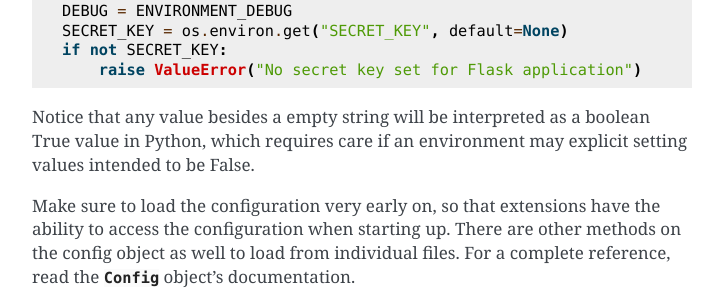
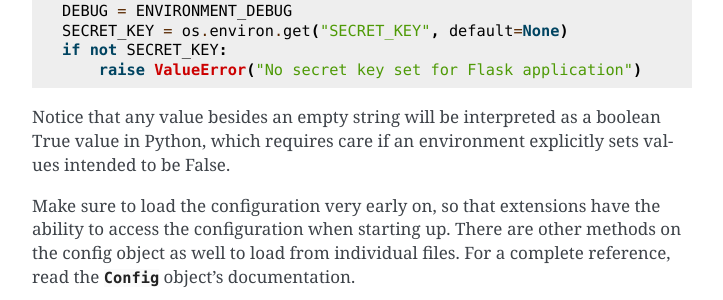
Before and after one commit to skybear308/flask, a Sphinx documentation site: the page built from docs/config.rst, in a window 1280 px wide and 900 px high, scrolled down 7976 px. Shown: the part 155-455 px from the top of the window, without its empty margins (388-1111 px from the left). Built offline with Sphinx 7.4.7, drawn with Linux system fonts in a browser that asks for light colours.

Commit message:
Fixes grammar and phrasing on envvar how-to

```diff
--- a/docs/config.rst
+++ b/docs/config.rst
@@ -415,8 +415,8 @@ Here is an example of a configuration file that uses environmental variables::
         raise ValueError("No secret key set for Flask application")
 
 
-Notice that any value besides a empty string will be interpreted as a boolean True value in Python, which
-requires care if an environment may explicit setting values intended to be False.
+Notice that any value besides an empty string will be interpreted as a boolean True value in Python, which
+requires care if an environment explicitly sets values intended to be False.
 
 Make sure to load the configuration very early on, so that extensions have
 the ability to access the configuration when starting up.  There are other
```
